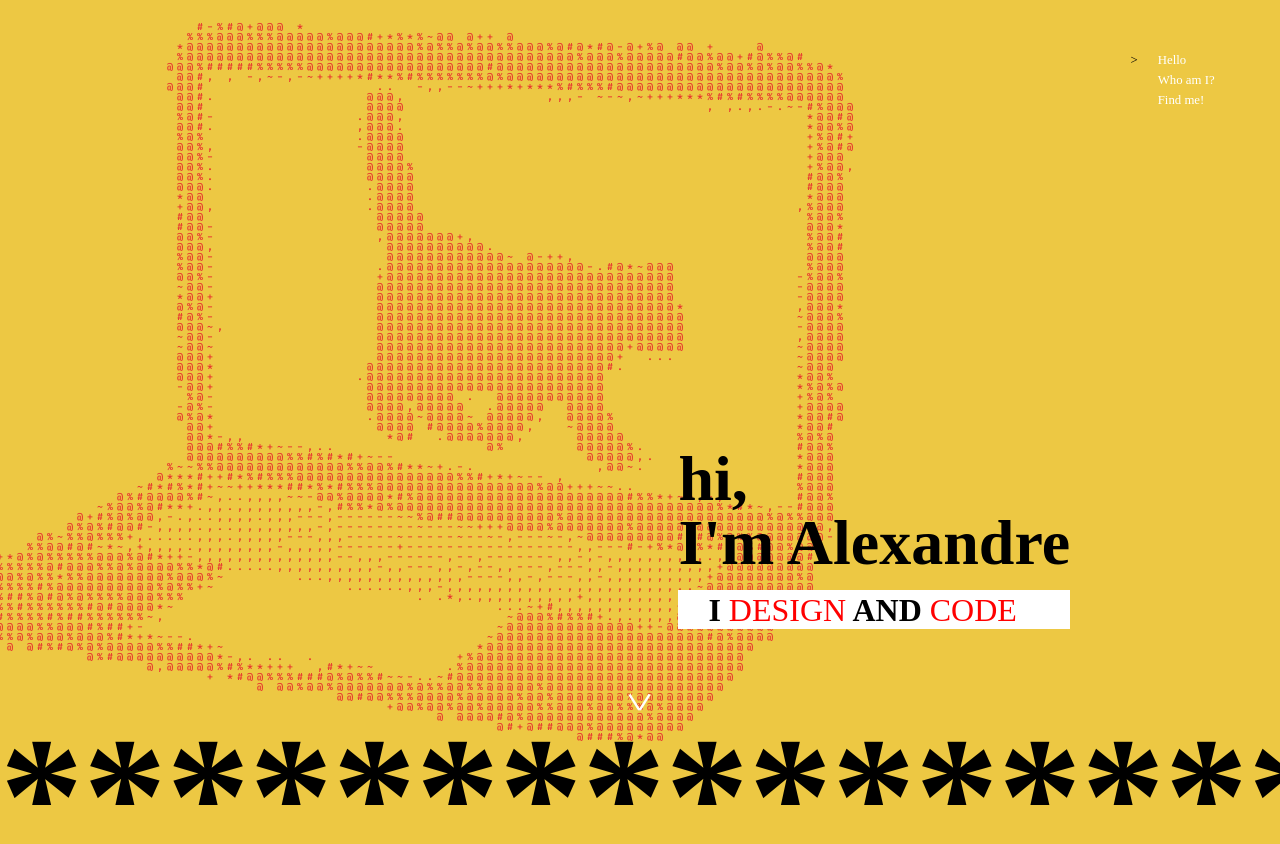
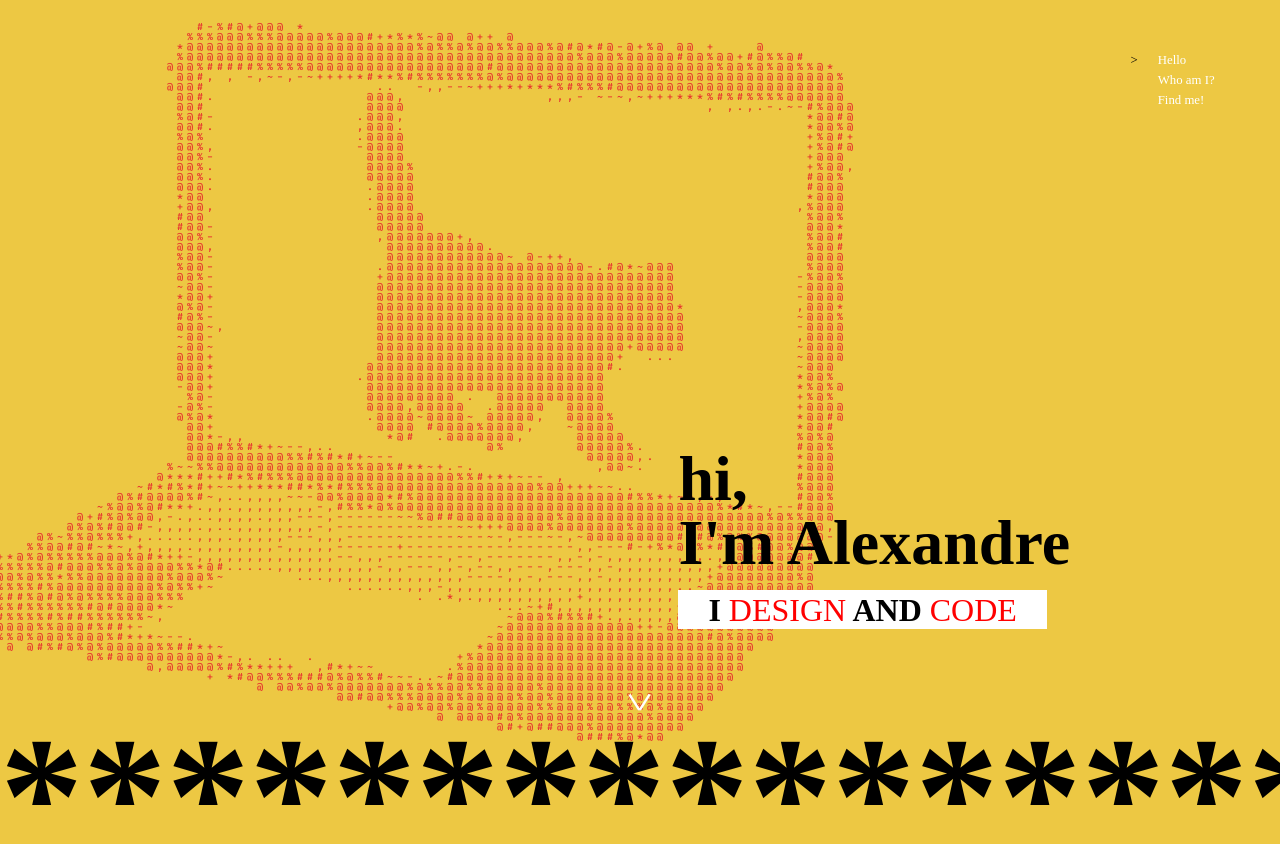
Before and after one commit to alexggoncalves/DW-personal-web-site, a React (Vite) app: page / in a window 1280 px wide. Shown: the top 844 px of the page. Built offline with nearby package versions, Linux system fonts and the light colour scheme; a web font is replaced by a local one.

Commit message:
-minor fix to css

```diff
--- a/src/App.css
+++ b/src/App.css
@@ -193,6 +193,7 @@ h1 {
     background-color: white;
     padding: 2px 30px 0 30px;
     color: #000;
+    width: fit-content;
 }
 
 .arrow-down {
```
